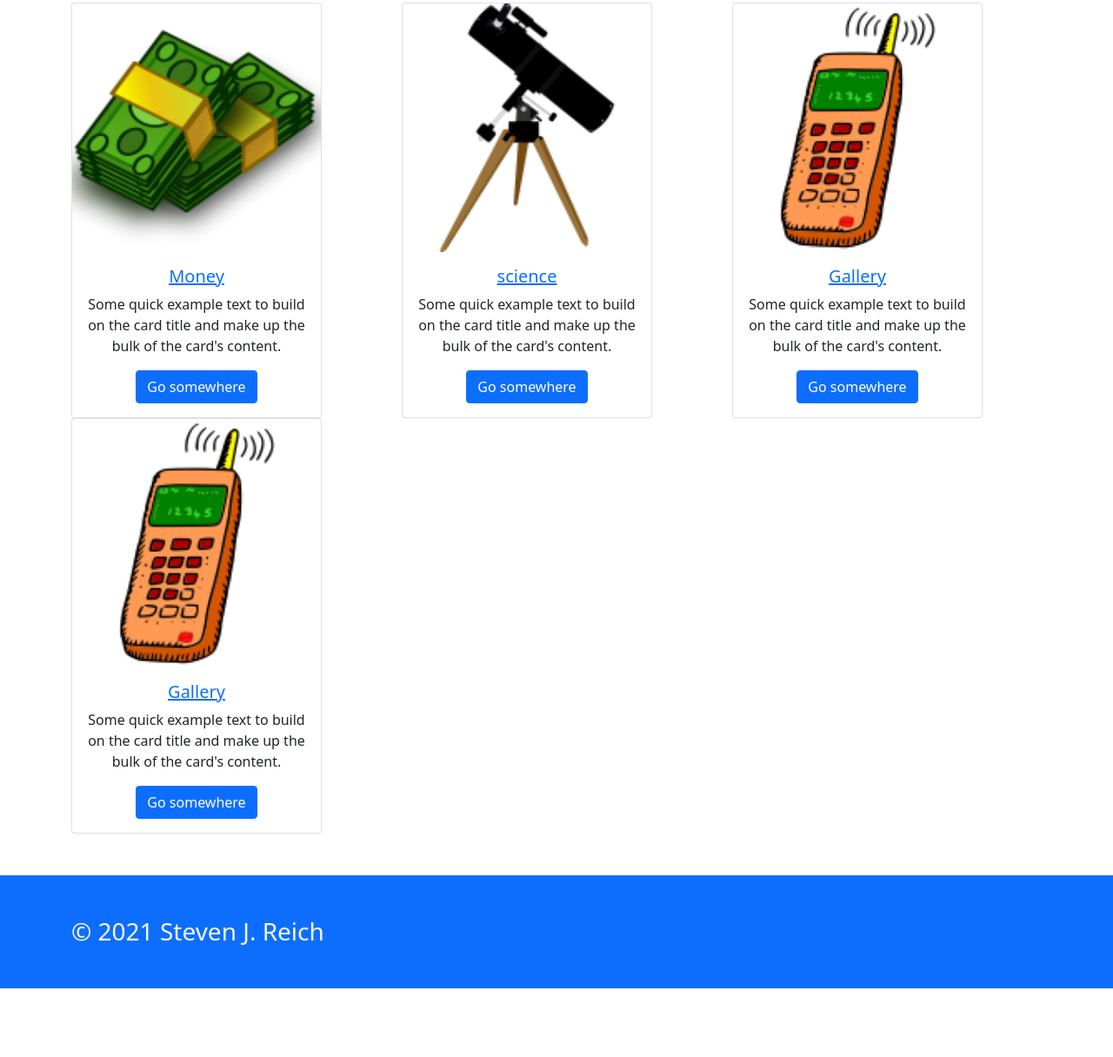
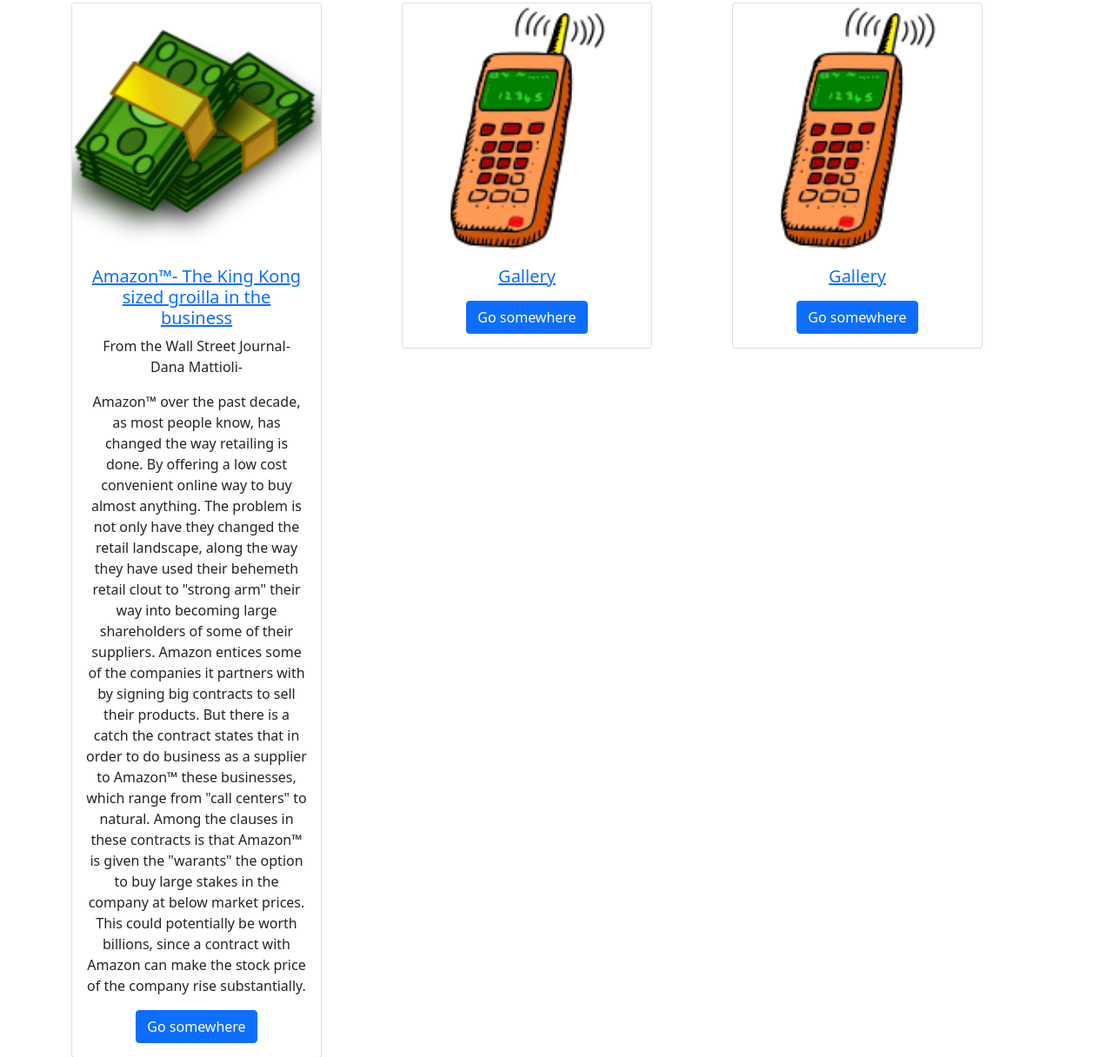
Before and after one commit to srichj/sjrmedia, a plain HTML site: page Money.html in a window 1280 px wide. Shown: the part 173-1389 px from the top of the page at 87% size. Before the commit the page ends 1310 px from the top, so only its background shows below. Drawn offline with nearby package versions, Linux system fonts and the light colour scheme.

Commit message:
Add files via upload

```diff
--- a/Money.html
+++ b/Money.html
@@ -1,7 +1,7 @@
 <!doctype html>
 <html lang="en">
   <head>
-    <!--website built by Steven J. Reich-->
+    <!--Author Steven J. Reich-->
     <!-- Required meta tags -->
     <meta charset="utf-8">
     <meta name="viewport" content="width=device-width, initial-scale=1">
@@ -64,28 +64,24 @@
              <div class="card" style="width: 18rem;">
                  <img src="images/1337216652-cash.png" class="card-img-top" alt="2-stacks-of-money">
                  <div class="card-body">
-                   <h5 class="card-title"><Money><a href="Money.html">Money</a></h5>
-                   <p class="card-text">Some quick example text to build on the card title and make up the bulk of the card's content.</p>
+                   <h5 class="card-title"><Money><a href="Money.html">Amazon&trade;- The King Kong sized groilla in the business</a></h5>
+                   <p class="card-text">From the Wall Street Journal-Dana Mattioli- </p>
+                   <p>Amazon&trade; over the past decade, as most people know, has changed the way retailing is done. By offering a low cost convenient online way to buy almost anything.
+                     The problem is not only have they changed the retail landscape, along the way they have used their behemeth retail clout to "strong arm" their way into becoming large shareholders of some of their suppliers.
+                      Amazon entices some of the companies it partners with by signing big contracts to sell their products. But there is a catch the contract states that in order to do business as a supplier to Amazon&trade; these businesses, which range from "call centers" to natural.
+                        Among the clauses in these contracts is that Amazon&trade; is given the "warants" the option to buy large stakes in the company at below market prices. This could potentially be worth billions, since a contract with Amazon can make the stock price of the company rise substantially.
+                   </p>
                    <a href="#" class="btn btn-primary">Go somewhere</a>
                  </div>
                </div>
           </div>
-          <div class="col-md">
-             <div class="card" style="width: 18rem;">
-                 <img src="images/telescope.png" class="card-img-top" alt="telescope">
-                 <div class="card-body">
-                   <h5 class="card-title"><a href="science.html">science</a></h5>
-                   <p class="card-text">Some quick example text to build on the card title and make up the bulk of the card's content.</p>
-                   <a href="#" class="btn btn-primary">Go somewhere</a>
-                 </div>
-               </div>
-          </div>
+
           <div class="col-md">
              <div class="card" style="width: 18rem;">
                  <img src="images/rgesthuizen_Analogue_mobile_phone.png" class="card-img-top" alt="vintage-cell-phone">
                  <div class="card-body">
                    <h5 class="card-title"><a href="Gallery.html">Gallery</a></h5>
-                   <p class="card-text">Some quick example text to build on the card title and make up the bulk of the card's content.</p>
+                   <p class="card-text"></p>
                    <a href="#" class="btn btn-primary">Go somewhere</a>
                  </div>
                </div>
@@ -95,7 +91,7 @@
                <img src="images/rgesthuizen_Analogue_mobile_phone.png" class="card-img-top" alt="vintage-cell-phone">
                <div class="card-body">
                  <h5 class="card-title"><a href="Gallery.html">Gallery</a></h5>
-                 <p class="card-text">Some quick example text to build on the card title and make up the bulk of the card's content.</p>
+                 <p class="card-text"></p>
                  <a href="#" class="btn btn-primary">Go somewhere</a>
                </div>
              </div>
```
Also changed, not shown: Entertainment.html (+1 -1 lines), Gallery.html (+1 -1 lines), index.html (+4 -3 lines), science.html (+1 -1 lines).
